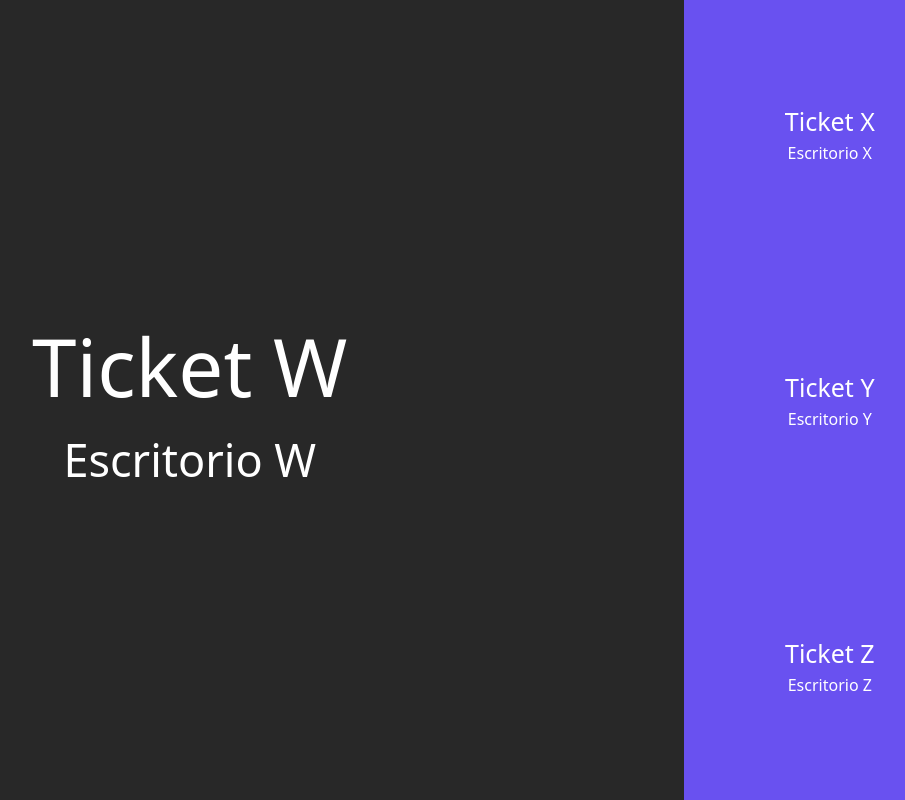
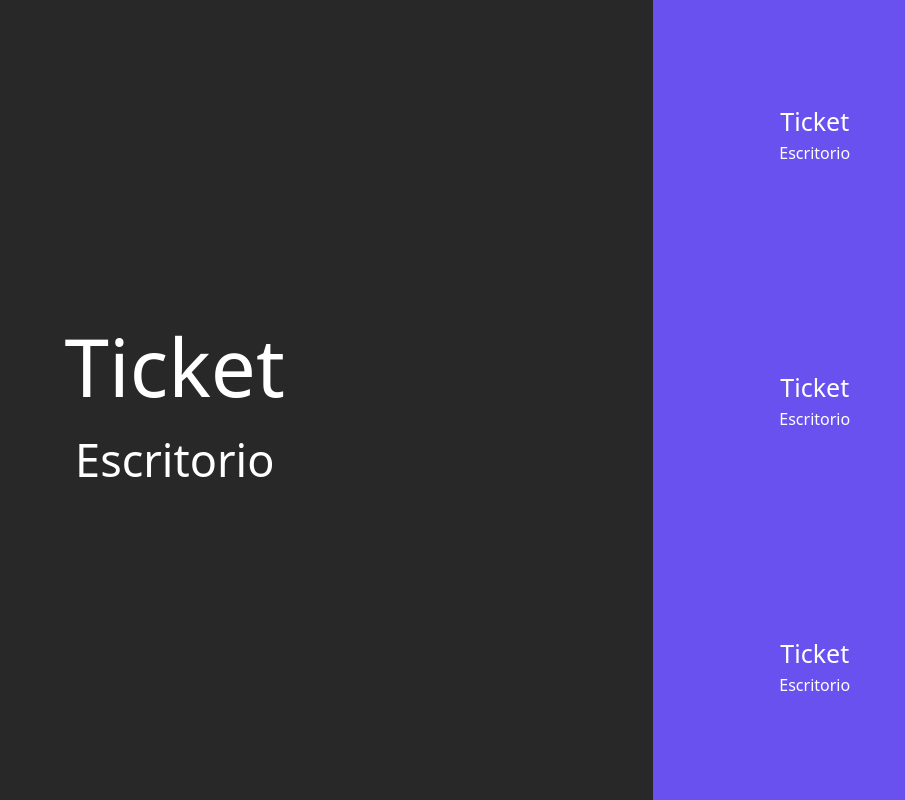
Before and after one commit to Fel1pe-PX10/turnos-sockets-node-js, a website: page public/publico.html in a window 1280 px wide. Shown: the whole page, without its empty margins (304-1209 px from the left). Drawn offline with nearby package versions, Linux system fonts and the light colour scheme; no server answers.

Commit message:
Label Numero Ticket y Nombre escritorio

```diff
--- a/public/publico.html
+++ b/public/publico.html
@@ -17,31 +17,31 @@
     <table>
         <tr>
             <td valign="middle" class="ticket-actual">
-                <span id="lblTicket1" class="ticket-actual-numero">Ticket W</span>
+                <span id="lblTicket1" class="ticket-actual-numero">Ticket</span>
                 <br>
-                <span id="lblEscritorio1" class="ticket-actual-escritorio">Escritorio W</span>
+                <span id="lblEscritorio1" class="ticket-actual-escritorio">Escritorio</span>
             </td>
             <td>
                 <table>
                     <tr>
                         <td>
-                            <span id="lblTicket2" class="ticket-secundario">Ticket X</span>
+                            <span id="lblTicket2" class="ticket-secundario">Ticket</span>
                             <br>
-                            <span id="lblEscritorio2">Escritorio X</span>
+                            <span id="lblEscritorio2">Escritorio</span>
                         </td>
                     </tr>
                     <tr>
                         <td>
-                            <span id="lblTicket3" class="ticket-secundario">Ticket Y</span>
+                            <span id="lblTicket3" class="ticket-secundario">Ticket</span>
                             <br>
-                            <span id="lblEscritorio3">Escritorio Y</span>
+                            <span id="lblEscritorio3">Escritorio</span>
                         </td>
                     </tr>
                     <tr>
                         <td>
-                            <span id="lblTicket4" class="ticket-secundario">Ticket Z</span>
+                            <span id="lblTicket4" class="ticket-secundario">Ticket</span>
                             <br>
-                            <span id="lblEscritorio4">Escritorio Z</span>
+                            <span id="lblEscritorio4">Escritorio</span>
                         </td>
                     </tr>
                 </table>
```
